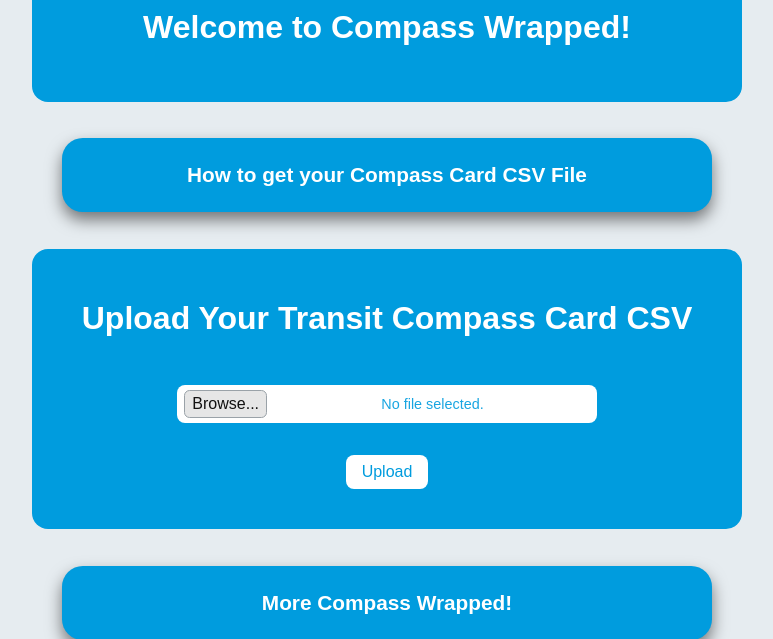
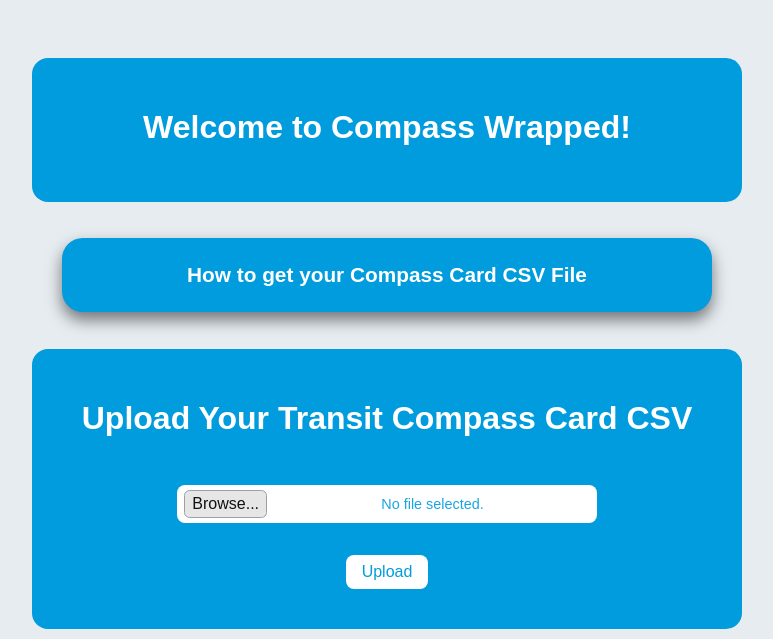
Before and after one commit to Jacobmar2/Compass-Wrapped, a Flask app: page / in a window 1280 px wide. Shown: the top 639 px of the page, without its empty margins (283-1056 px from the left). Run offline with Flask 3, Linux system fonts and the light colour scheme.

Commit message:
Minor fix

```diff
--- a/static/style.css
+++ b/static/style.css
@@ -155,6 +155,12 @@ body {
     margin-top: -100px; /* adjust if needed */
 }
 
+@media (min-width: 769px) {
+    .top-welcome {
+        margin-top: 0;
+    }
+}
+
 
 
 /* Icon footer */
```
